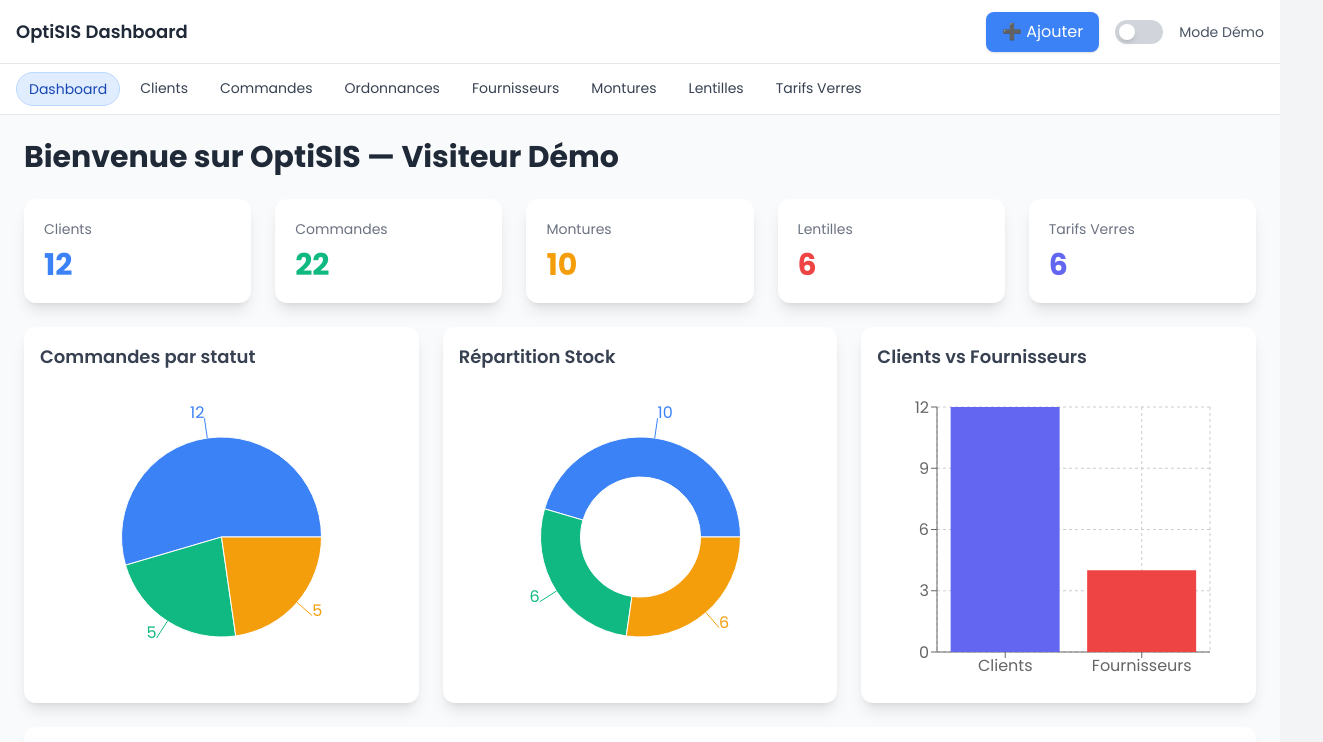
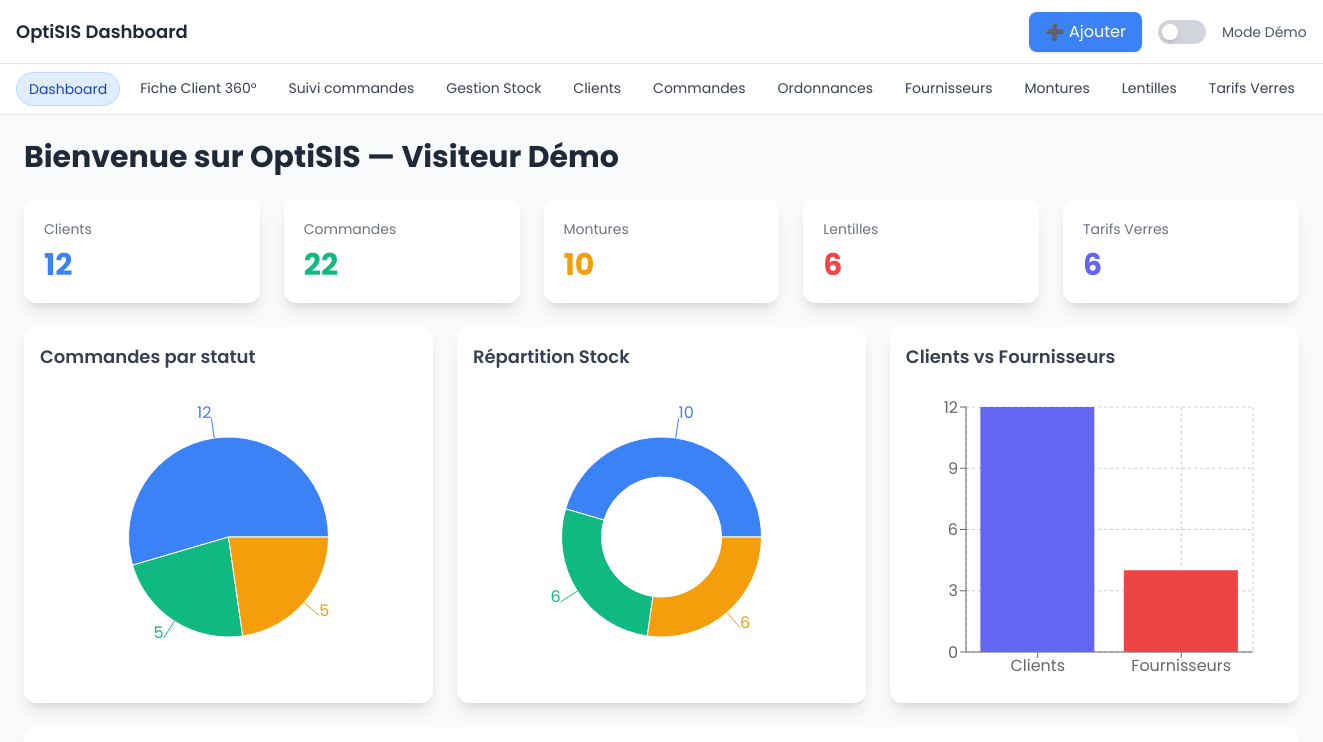
Before and after one commit to morjani123/react-optisis, a React (Vite) app: page / in a window 1280 px wide. Shown: the top 742 px of the page, 1323 px wide, since content can reach past the window. Built offline with nearby package versions, Linux system fonts and the light colour scheme.

Commit message:
Expose new demo features in main navigation

```diff
--- a/src/components/TopNav.jsx
+++ b/src/components/TopNav.jsx
@@ -4,6 +4,9 @@ import { useState } from 'react'
 
 const items = [
   { label: 'Dashboard', to: '/', roles: ['Admin','Employé'] },
+  { label: 'Fiche Client 360°', to: '/fiches-clients', roles: ['Admin','Employé'] },
+  { label: 'Suivi commandes', to: '/suivi-commandes', roles: ['Admin','Employé'] },
+  { label: 'Gestion Stock', to: '/stock', roles: ['Admin','Employé'] },
   { label: 'Clients', to: '/clients', roles: ['Admin','Employé'] },
   { label: 'Commandes', to: '/orders', roles: ['Admin','Employé'] },
   { label: 'Ordonnances', to: '/prescriptions', roles: ['Admin','Employé'] },
```
